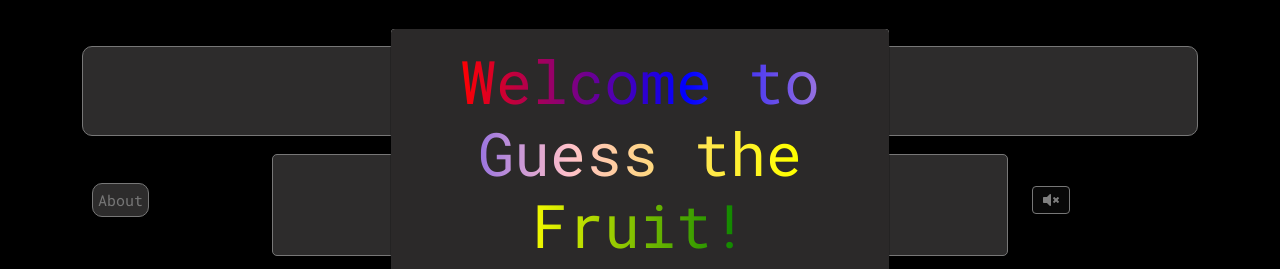
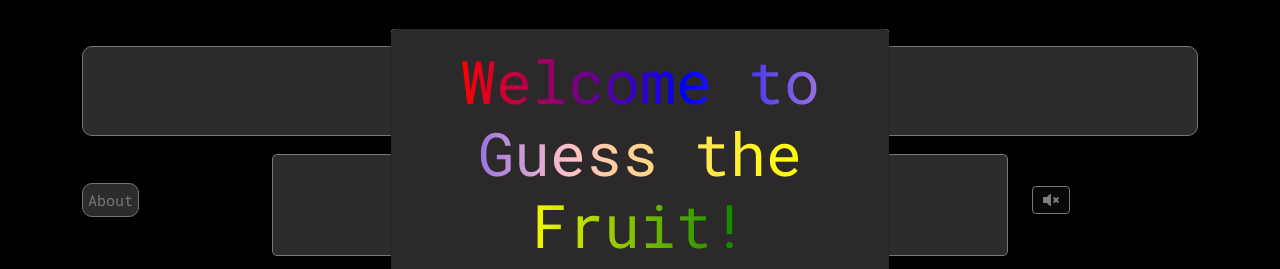
Before and after one commit to Archierowe/guess_the_fruit, a plain HTML site: page index.html in a window 1280 px wide. Shown: the top 269 px of the page. Drawn offline with nearby package versions, Linux system fonts and the light colour scheme.

Commit message:
font size change to about button

```diff
--- a/index.html
+++ b/index.html
@@ -45,7 +45,7 @@
         <div class="row align-items-center">
           <!-- About Modal -->
           <div class="col-2 order-1 order-sm-1">
-            <button type="button" class="btn opBtn" id="opBtn">About</button>
+            <button type="button" class="opBtn" id="opBtn">About</button>
             <div class="modal fade" id="myModal" role="dialog">
               <div class="modal-dialog">
                 <div class="modal-content-1">
```
